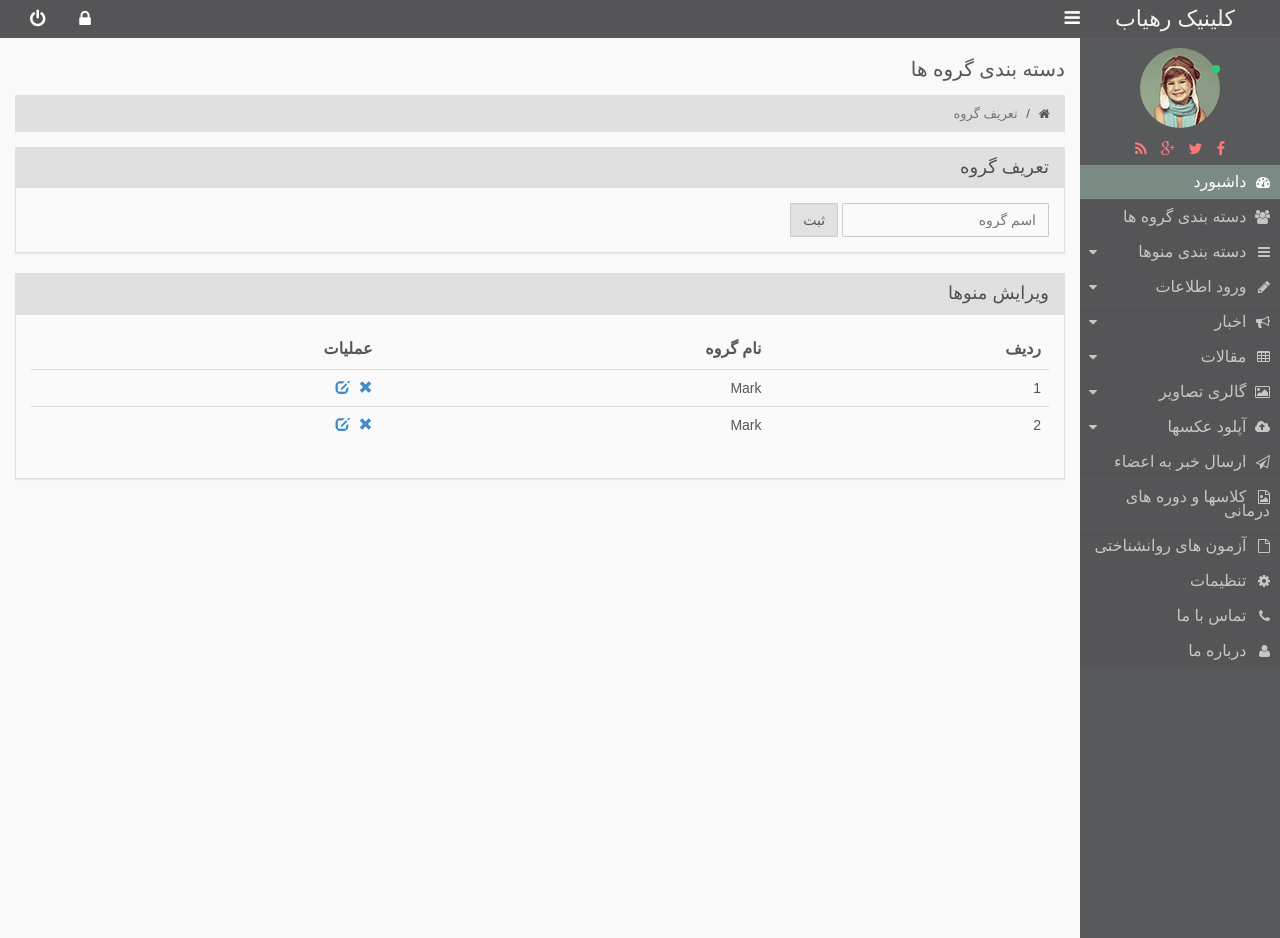
After one commit to medworks/dr-share, a PHP site: page /manager/group.php in a window 1280 px wide. The commit adds this page. Run offline with PHP 8.4, Linux system fonts and the light colour scheme; some libraries are stand-ins or nearby versions.

Commit message:
add group page

```diff
--- /dev/null
+++ b/manager/group.php
@@ -0,0 +1,96 @@
+<?php
+    include_once("./inc/header.php")
+?>
+    <!--Page main section start-->
+    <section id="min-wrapper">
+        <div id="main-content">
+            <div class="container-fluid">
+                <div class="row">
+                    <div class="col-md-12">
+                        <!--Top header start-->
+                        <h3 class="ls-top-header">دسته بندی گروه ها</h3>
+                        <!--Top header end -->
+                        <!--Top breadcrumb start -->
+                        <ol class="breadcrumb">
+                            <li><a href="admin.php"><i class="fa fa-home"></i></a></li>
+                            <li class="active">تعریف گروه</li>
+                        </ol>
+                        <!--Top breadcrumb start -->
+                    </div>
+                </div>
+                <!-- Main Content Element  Start-->
+                <div class="row">
+                    <div class="col-md-12">
+                        <div class="panel panel-default">
+                            <div class="panel-heading">
+                                <h3 class="panel-title">تعریف گروه</h3>
+                            </div>
+                            <div class="panel-body">
+                                <form class="form-inline ls_form" role="form">
+                                    <div class="form-group">
+                                        <input type="text" class="form-control" placeholder="اسم گروه" />
+                                    </div>
+                                    <button type="submit" class="btn btn-default">ثبت</button>
+                                </form>
+                            </div>
+                        </div>
+                    </div>
+                </div>
+                <div class="row">
+                    <div class="col-md-12">
+                        <div class="panel panel-default">
+                            <div class="panel-heading">
+                                <h3 class="panel-title">ویرایش منوها</h3>
+                            </div>
+                            <div class="panel-body">
+                                <!--Table Wrapper Start-->
+                                <div class="table-responsive ls-table">
+                                    <table class="table">
+                                        <thead>
+                                            <tr>
+                                                <th>ردیف</th>
+                                                <th>نام گروه</th>
+                                                <th>عملیات</th>
+                                            </tr>
+                                        </thead>
+                                        <tbody>
+                                            <tr>
+                                                <td>1</td>
+                                                <td>Mark</td>
+                                                <td>
+                                                    <ul class="ls-glyphicons-list">
+                                                        <li>
+                                                            <a href="#" title="پاک کردن" style="margin-left:5px"><span class="glyphicon glyphicon-remove"></span></a>
+                                                            <a href="#" title="ویرایش"><span class="glyphicon glyphicon-edit"></span></a>
+                                                        </li>
+                                                    </ul>
+                                                </td>
+                                            </tr>
+                                            <tr>
+                                                <td>2</td>
+                                                <td>Mark</td>
+                                                <td>
+                                                    <ul class="ls-glyphicons-list">
+                                                        <li>
+                                                            <a href="#" title="پاک کردن" style="margin-left:5px"><span class="glyphicon glyphicon-remove"></span></a>
+                                                            <a href="#" title="ویرایش"><span class="glyphicon glyphicon-edit"></span></a>
+                                                        </li>
+                                                    </ul>
+                                                </td>
+                                            </tr>
+                                        </tbody>
+                                    </table>
+                                </div>
+                                <!--Table Wrapper Finish-->
+                            </div>
+                        </div>
+                    </div>
+                </div>
+                <!-- Main Content Element  End-->
+            </div>
+        </div>
+    </section>
+    <!--Page main section end -->
+<?php
+    include_once("./inc/footer.php")
+?>
--- a/manager/inc/header.php
+++ b/manager/inc/header.php
@@ -155,6 +155,12 @@
                 </ul>
             </li> -->
             <li>
+                <a href="group.php">
+                    <i class="fa fa-users"></i>
+                    <span>دسته بندی گروه ها</span>
+                </a>
+            </li>
+            <li>
                 <a href="#">
                     <i class="fa fa-navicon"></i>
                     <span>دسته بندی منوها</span>
```
